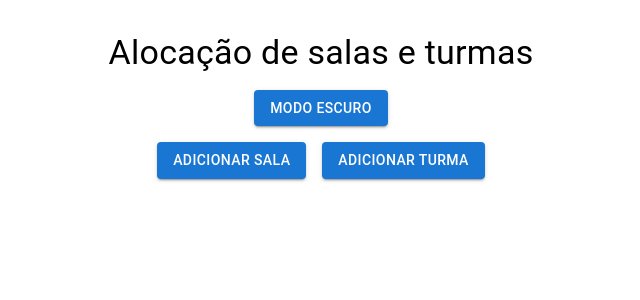
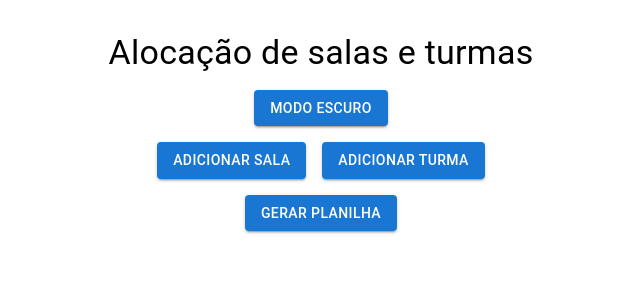
Before and after one commit to sndr/Allocation, a React (Create React App) app: page / in a window 1280 px wide. Shown: the top 300 px of the page, without its empty margins (319-959 px from the left). Built offline with nearby package versions, Linux system fonts and the light colour scheme.

Commit message:
Ajustando crianção de excel e comunicação com o back

```diff
--- a/package.json
+++ b/package.json
@@ -10,11 +10,13 @@
     "@testing-library/react": "^13.4.0",
     "@testing-library/user-event": "^13.5.0",
     "bootstrap": "^5.3.3",
+    "jquery": "^3.7.1",
     "react": "^18.2.0",
     "react-bootstrap": "^2.10.2",
     "react-dom": "^18.2.0",
     "react-scripts": "5.0.1",
-    "web-vitals": "^2.1.4"
+    "web-vitals": "^2.1.4",
+    "xlsx": "https://cdn.sheetjs.com/xlsx-0.20.2/xlsx-0.20.2.tgz"
   },
   "scripts": {
     "start": "react-scripts start",
--- a/src/App.js
+++ b/src/App.js
@@ -1,5 +1,7 @@
 import React, { useState, useEffect } from 'react';
-import { TextField, Button, Container, Typography, Box, Paper, Select, MenuItem, InputLabel, FormControl, Checkbox, FormControlLabel, Grid, createTheme, ThemeProvider, Stack } from '@mui/material';
+import { TextField, Button, Container, Typography, Box, Paper, Select, MenuItem, InputLabel, FormControl, Checkbox, FormControlLabel, createTheme, ThemeProvider, Stack } from '@mui/material';
+import $ from 'jquery';
+import { writeFileXLSX, utils } from "xlsx";
 
 function App() {
   const [salas, setSalas] = useState([]);
@@ -26,7 +28,7 @@ function App() {
 
   const handleSalaChange = (index, e) => {
     const { name, type } = e.target;
-    let value = type === 'checkbox' ? e.target.checked : e.target.value;
+    let value = (type === 'checkbox') ? e.target.checked : e.target.value;
 
     if (name === 'capacidade') {
       value = Math.max(0, value);
@@ -50,30 +52,113 @@ function App() {
     setTurmas(updatedTurmas);
   };
 
-  const handleConfirmSala = (index) => {
-    const sala = salas[index];
-    const salaJSON = JSON.stringify(sala);
-    console.log(`Dados da Sala ${index + 1}:`, salaJSON);
-  };
+  const handleConfirmJson = () => {
+    const salasList = salas;
+    const turmasList = turmas;
 
-  const handleConfirmTurma = (index) => {
-    const turma = turmas[index];
-    const turmaJSON = JSON.stringify(turma);
-    console.log(`Dados da Turma ${index + 1}:`, turmaJSON);
+    const salasJson  = [];
+    salasList.forEach((sala, index) => {
+      sala.ar = (sala.ar === true) ? 1 : 0;
+      sala.ventilador = (sala.ventilador === true) ? 1 : 0;
+      sala.quadroBranco = (sala.quadroBranco === true) ? 1 : 0;
+      sala.quadroGiz = (sala.quadroGiz === true) ? 1 : 0;
+      sala.quadroVidro = (sala.quadroVidro === true) ? 1 : 0;
+      salasJson.push(
+        {
+          nome: sala.nome,
+          ambiente: sala.ambiente,
+          ar: sala.ar,
+          ventilador: sala.ventilador,
+          capacidade: sala.capacidade,
+          quadroGiz: sala.quadroGiz,
+          quadroBranco: sala.quadroBranco,
+          quadroVidro: sala.quadroVidro,
+          bloco: sala.bloco
+        }
+      )
+    })
+
+    const turmasJson  = [];
+    turmasList.forEach((turma, index) => {
+      var recursos = [];
+      if (turma.ar === true) {
+        recursos.push('Ar Condicionado');
+      }
+      if (turma.ventilador === true) {
+        recursos.push('Ventilador');
+      }
+      if (turma.quadroBranco === true) {
+        recursos.push('Quandro Branco');
+      }
+      if (turma.quadroGiz === true) {
+        recursos.push('Quadro Giz');
+      }
+      if (turma.quadroVidro === true) {
+        recursos.push('Quadro Vidro');
+      }
+      turmasJson.push(
+        {
+          qtdAlunos: turma.capacidade,
+          periodo: turma.periodo,
+          disciplina: {
+            nome: turma.disciplinaNome,
+            recursos: recursos,
+            ambienteSalaAdequado: turma.ambienteSalaAdequado,
+          },
+          horario: {
+            horario: turma.horario,
+            diaSemana: turma.diaSemana,
+            turno: turma.turno,
+          },
+          curso: {
+            nome: turma.nomeCurso,
+          }
+        }
+      )
+    })
+
+    const jsonCall = {
+      turmas: turmasJson,
+      salas: salasJson
+    };
+
+    $.ajax({
+      url: 'http://localhost:8080/api/solucaoGulosa',
+      method: 'POST',
+      contentType: 'application/json',
+      data: JSON.stringify(jsonCall),
+      success: function(data) {
+        const wb = utils.book_new();
+
+        const aulas = data.map(item => ({
+            Sala: item.sala.nome,
+            Disciplina: item.disciplina.nome,
+            Horario: `${item.horario.diaSemana} - ${item.horario.horario}`,
+            Curso: item.curso.nome
+        }));
+
+        const ws = utils.json_to_sheet(aulas);
+        utils.book_append_sheet(wb, ws, "Horarios");
+        writeFileXLSX(wb, "Horarios.xlsx");
+      },
+      error: function(error) {
+        console.error('Erro ao realizar a solicitação:', error);
+      }
+    });
+
   };
 
   const handleAddSala = () => {
     setSalas([...salas, {
       nome: '',
       ambiente: '',
-      ar: 0,
-      ventilador: 0,
+      ar: false,
+      ventilador: false,
       capacidade: 0,
-      quadroGiz: 0,
-      quadroBranco: 0,
-      quadroVidro: 0,
+      quadroGiz: false,
+      quadroBranco: false,
+      quadroVidro: false,
       bloco: '',
-      nomeDisciplina: '',
     }]);
   };
 
@@ -81,9 +166,18 @@ function App() {
     setTurmas([...turmas, {
       qtdAlunos: 0,
       periodo: 0,
-      nomeDisciplina: '',
-      horario: '',
-      curso: ''
+      disciplinaNome: "",
+      ambienteSalaAdequado: "",
+      horario: "",
+      diaSemana: "",
+      turno: "",
+      nomeCurso: "",
+      ventilador: false,
+      capacidade: 0,
+      quadroGiz: false,
+      quadroBranco: false,
+      quadroVidro: false,
+      ar: false,
     }]);
   };
 
@@ -149,7 +243,6 @@ function App() {
             ))}
           </Stack>
           <Box alignSelf="flex-end">
-            <Button variant="contained" color="primary" onClick={() => handleConfirmSala(index)}>Confirmar</Button>
             <Button variant="contained" color="secondary" onClick={() => handleRemoveSala(index)}>Remover</Button>
           </Box>
         </Paper>
@@ -207,7 +300,6 @@ function App() {
             ))}
           </Stack>
           <Box alignSelf="flex-end">
-            <Button variant="contained" color="primary" onClick={() => handleConfirmTurma(index)}>Confirmar</Button>
             <Button variant="contained" color="secondary" onClick={() => handleRemoveTurma(index)}>Remover</Button>
           </Box>
         </Paper>
@@ -220,7 +312,6 @@ function App() {
     { label: 'Bloco', name: 'bloco', type: 'text' },
     { label: 'Capacidade', name: 'capacidade', type: 'number', inputProps: { min: 0 } },
     { label: 'Ambiente', name: 'ambiente', type: 'select', options: ['Sala Comum', 'Laboratório'] },
-    { label: 'Disciplina', name: 'nomeDisciplina', type: 'select', options: ['Cálculo I', 'Engenharia de Software'] },
     { label: 'Ar Condicionado', name: 'ar', type: 'checkbox' },
     { label: 'Ventilador', name: 'ventilador', type: 'checkbox' },
     { label: 'Quadro Giz', name: 'quadroGiz', type: 'checkbox' },
@@ -231,9 +322,42 @@ function App() {
   const inputFieldsTurma = [
     { label: 'Quantidade de Alunos', name: 'qtdAlunos', type: 'number', inputProps: { min: 0 } },
     { label: 'Período', name: 'periodo', type: 'number', inputProps: { min: 0 } },
-    { label: 'Disciplina', name: 'nomeDisciplina', type: 'text' },
-    { label: 'Horário', name: 'horario', type: 'text' },
-    { label: 'Curso', name: 'curso', type: 'text' }
+    { label: 'Disciplina', name: 'disciplinaNome', type: 'text' },
+    { label: 'Ambiente adequado', name: 'ambienteSalaAdequado', type: 'select', options: ['Sala Comum', 'Laboratório'] },
+    { label: 'Horário', name: 'horario', type: 'select',
+    options: [
+      '07:00 - 07:50',
+      '07:50 - 08:40',
+      '08:55 - 09:45',
+      '09:45 - 10:35',
+      '10:40 - 11:30',
+      '11:30 - 12:20',
+      '13:00 - 13:50',
+      '13:50 - 14:40',
+      '14:55 - 15:45',
+      '15:45 - 16:35',
+      '16:40 - 17:30',
+      '17:30 - 18:20',
+    ] },
+    { label: 'Dia da semana', name: 'diaSemana', type: 'select',
+    options: [
+      'Segunda',
+      'Terça',
+      'Quarta',
+      'Quinta',
+      'Sexta',
+      'Sábado',
+    ] },
+    { label: 'Turno', name: 'turno', type: 'select', options: [
+      'Matutino',
+      'Vespertino',
+    ] },
+    { label: 'Curso', name: 'nomeCurso', type: 'text' },
+    { label: 'Ar Condicionado', name: 'ar', type: 'checkbox' },
+    { label: 'Ventilador', name: 'ventilador', type: 'checkbox' },
+    { label: 'Quadro Giz', name: 'quadroGiz', type: 'checkbox' },
+    { label: 'Quadro Branco', name: 'quadroBranco', type: 'checkbox' },
+    { label: 'Quadro de Vidro', name: 'quadroVidro', type: 'checkbox' }
   ];
 
   // Tema claro e escuro personalizado
@@ -288,6 +412,9 @@ function App() {
             {turmas.map((turma, index) => renderTurma(turma, index))}
           </Box>
         </Container>
+          <Box textAlign="center" mx={1}>
+            <Button variant="contained" color="primary" onClick={() => handleConfirmJson()}>Gerar planilha</Button>
+          </Box>
       </Box>
     </ThemeProvider>
   );
```
Also changed, not shown: 1 other file (tests, documents, lock files or other folders).
